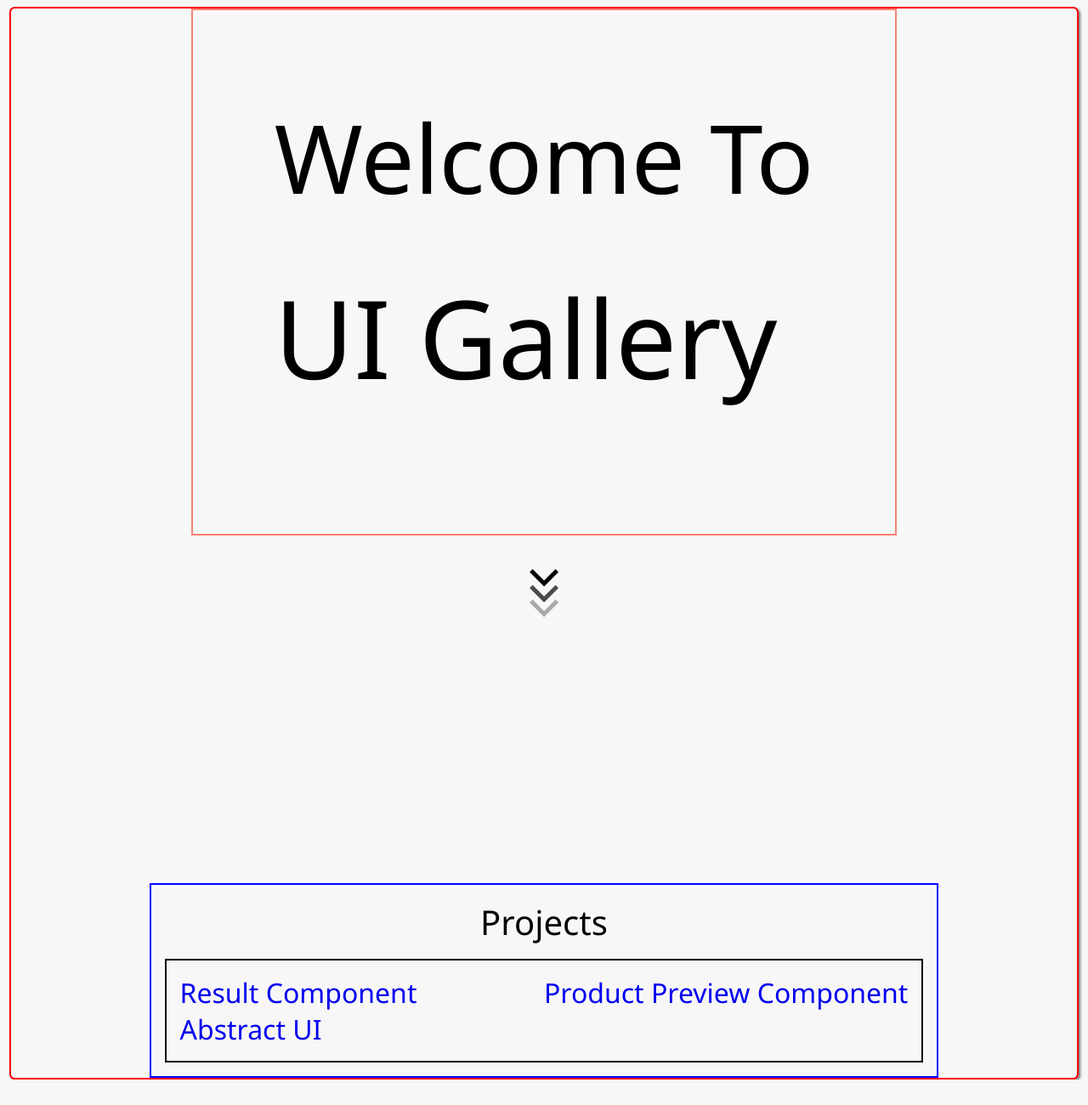
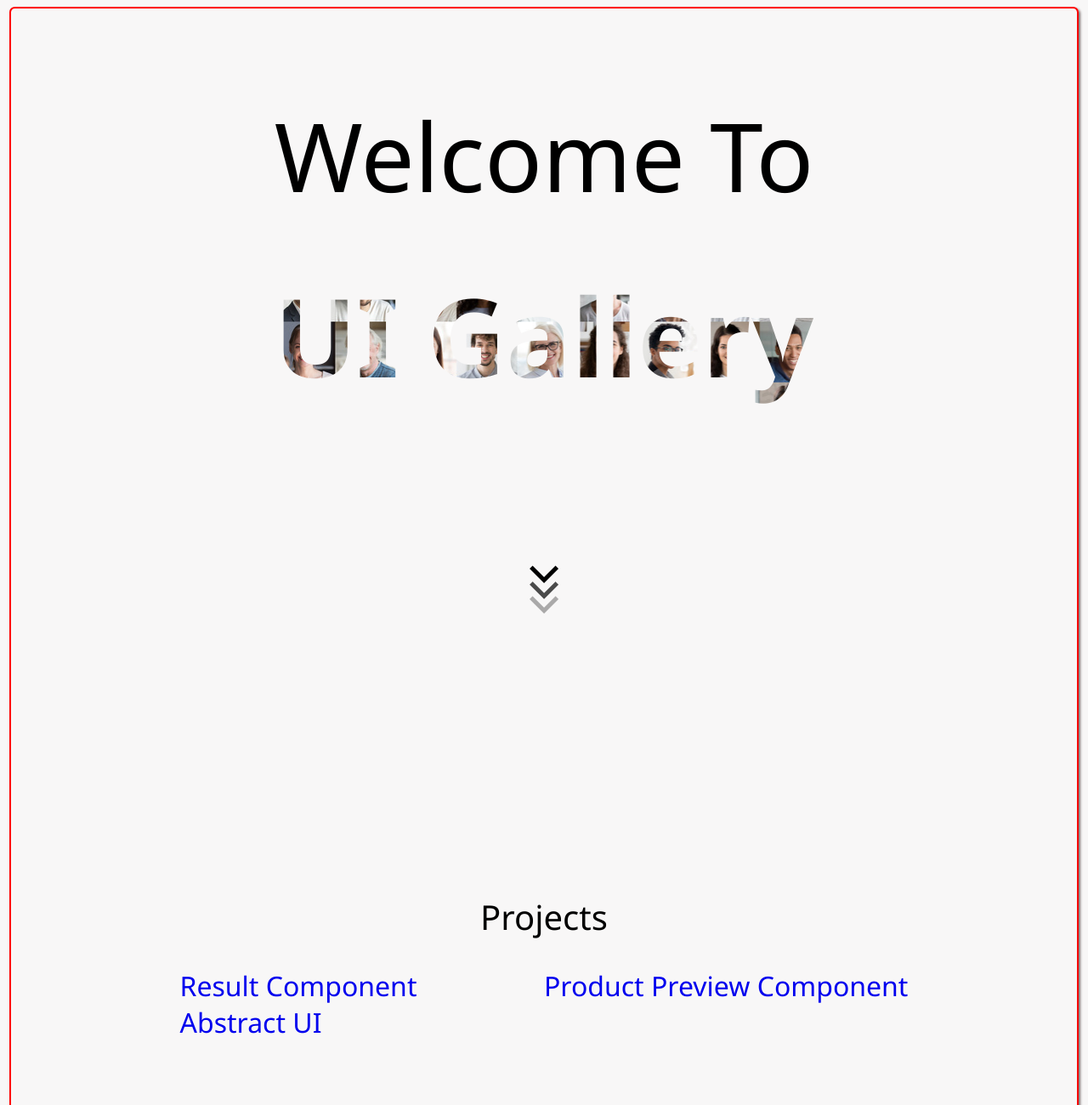
Before and after one commit to iamst316/ui-gallery, a plain HTML site: page main.html in a window 1280 px wide. Shown: the top 1300 px of the page at 85% size. Before the commit the page ends 1270 px from the top, so only its background shows below. Drawn offline with Linux system fonts and the light colour scheme.

Commit message:
basic animations added and some text css

```diff
--- a/main.css
+++ b/main.css
@@ -24,7 +24,7 @@ main{
 
 .welcome{
     padding: 6rem;
-    border: 2px solid salmon;
+    /* border: 2px solid salmon; */
 }
 
 a{
@@ -47,14 +47,41 @@ a{
     margin-bottom: 3rem;
 }
 
+.h1{
+    animation: dFade 2s 1;
+}
+
 .h2{
     font-size: 8rem;
+    background: url("./assets/img/1000_F_349954362_6uAf1A4T1NnkqhtLzVWNse3d8eBPFfqC.jpg");
+    color: rgba(255, 243, 243, 0);
+    background-color: #ffffff;
+    font-weight: 800;
+    background-clip: text;
+    -webkit-background-clip: text;
+    /* text-shadow: 2px 2px 2px rgba(255, 255, 255, 0.212); */
+    animation: lFade 2s 1;
+}
+/* ------------------------------------- */
+@keyframes lFade {
+    0%{
+        transform: translateX(-25%);
+        opacity: 0;
+    }
 }
 
+@keyframes dFade {
+    0%{
+        transform: translateY(-25%);
+        opacity: 0;
+    }
+}
+/* ------------------------------------- */
 
 .links{
-    border: 2px solid blue;
+    /* border: 2px solid blue; */
     margin-top: 22rem;
+    margin-bottom: 22rem;
     padding: 1rem;
     display: flex;
     flex-flow: column wrap;
@@ -64,7 +91,7 @@ a{
 .entries{
     display: grid;
     grid-template-columns: 1fr 1fr;
-    border: 2px solid black;
+    /* border: 2px solid black; */
     padding: 1rem;
     margin-top: 1rem;
 }
@@ -77,13 +104,10 @@ a{
 }
 /* ---------------------------------------- */
 .arrow {
-    /* position: absolute;
-    top: 50%;
-    left: 50%; */
+
     transform: translate(-50%, -50%);
     transform: rotate(0deg);
     cursor: pointer;
-    /* border: 2px dotted red; */
     margin-top: 1.5rem;
 }
 
```
Also changed, not shown: main.html (+2 -2 lines), assets/img/1000_F_349954362_6uAf1A4T1NnkqhtLzVWNse3d8eBPFfqC.jpg (added).
